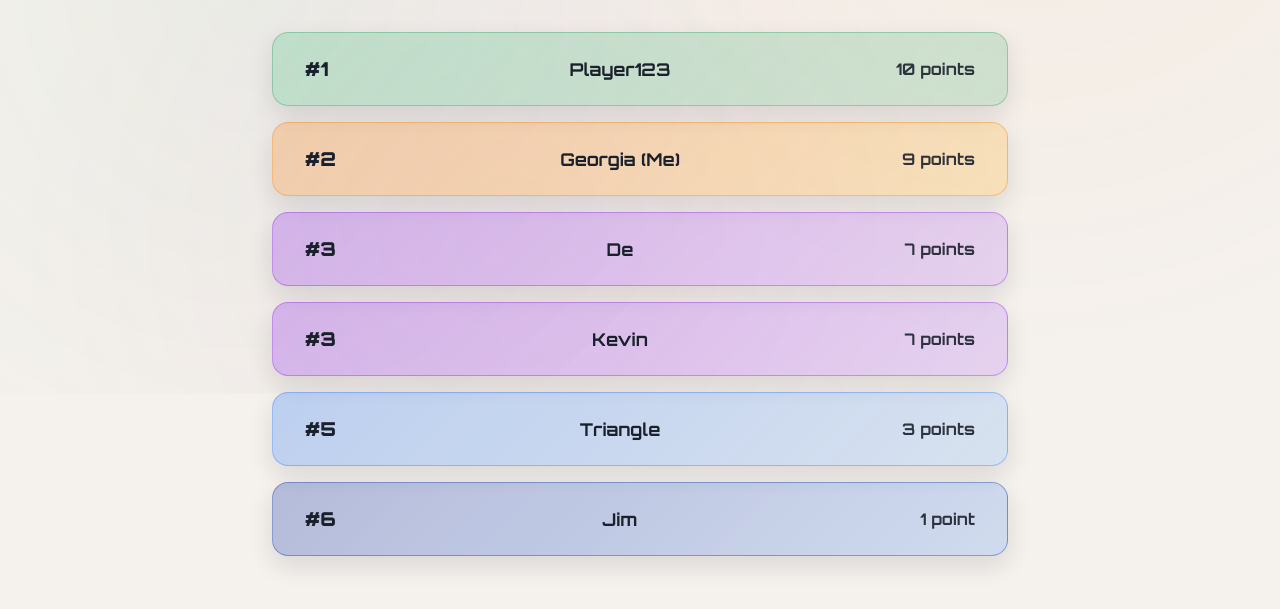
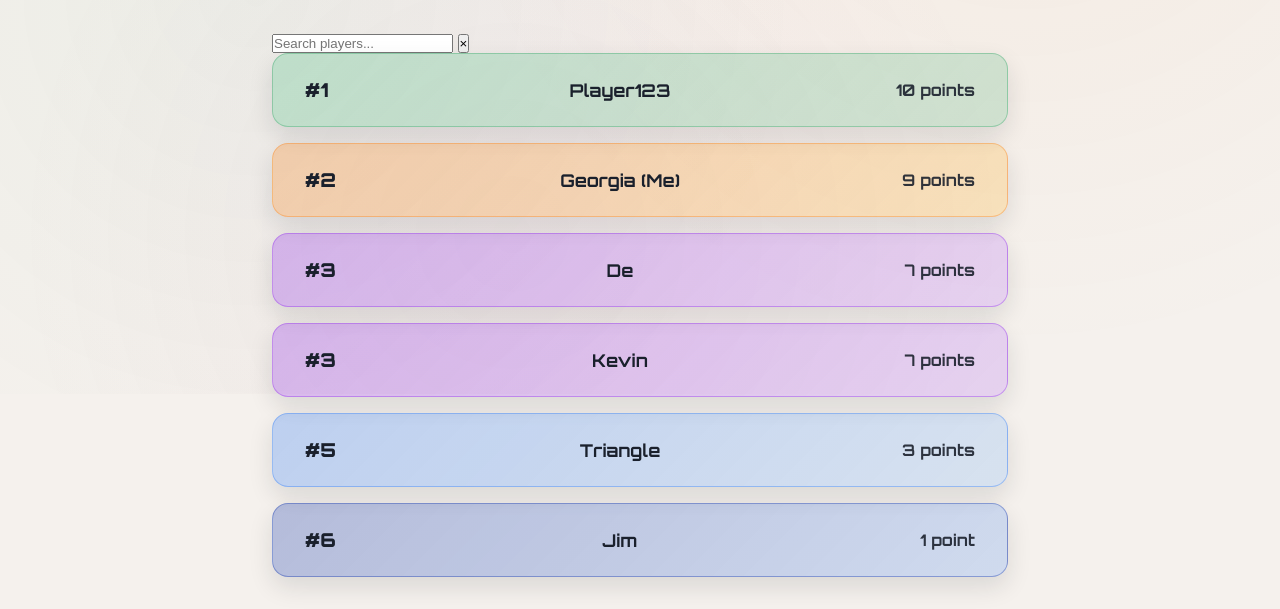
Before and after one commit to vsong1/cs370-social-leaderboard, a website: page leaderboard.html in a window 1280 px wide. Shown: the part 406-1015 px from the top of the page. Before the commit the page ends 994 px from the top, so only its background shows below. Drawn offline with Linux system fonts and the light colour scheme.

Commit message:
Update leaderboard.html

```diff
--- a/leaderboard.html
+++ b/leaderboard.html
@@ -48,7 +48,17 @@
                 </div>
             </div>
 
-            <div class="leaderboard-list">
+            <!-- Search Bar -->
+            <div class="search-container">
+                <div class="search-bar">
+                    <input type="text" id="player-search" placeholder="Search players..." class="search-input">
+                    <button class="search-button" onclick="clearSearch()">
+                        <span class="search-icon">×</span>
+                    </button>
+                </div>
+            </div>
+
+            <div class="leaderboard-list" id="leaderboard-list">
                 <div class="leaderboard-entry rank-1">
                     <span class="rank">#1</span>
                     <span class="player-name">Player123</span>
```
